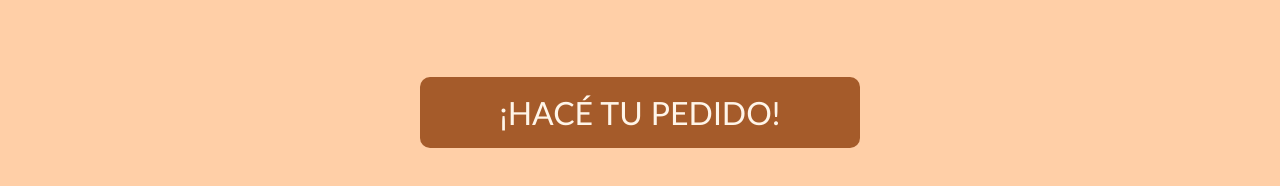
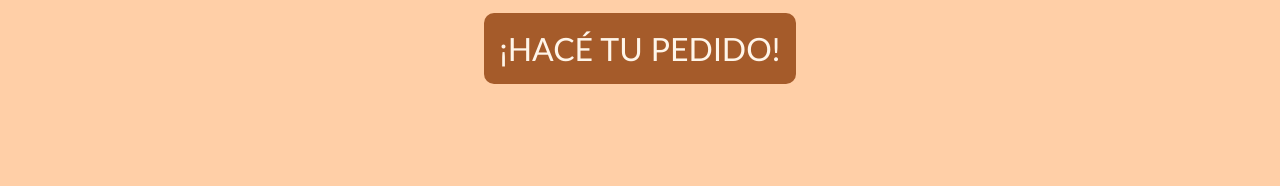
Before and after one commit to jhonihz30/githubenicotest, a plain HTML site: page index.html in a window 1280 px wide. Shown: the part 1901-2087 px from the top of the page. After the commit the page ends 2001 px from the top, so only its background shows below. Drawn offline with Linux system fonts and the light colour scheme.

Commit message:
Update style.css

```diff
--- a/style.css
+++ b/style.css
@@ -151,7 +151,7 @@ header img {
 }
 
 button {
-    margin: 5rem;
+    margin: 1rem;
     display: flex;
      justify-self: center;
     align-content: center;
@@ -160,8 +160,8 @@ button {
     background-color: rgb(165, 91, 42);
     border-radius: 10px;
     padding: 1rem;
-    padding-left: 5rem;
-    padding-right: 5rem;
+    padding-right: 2rem:
+    padding-left: 2rem;
     font-family:'Trebuchet MS', 'Lucida Sans Unicode', 'Lucida Grande', 'Lucida Sans', Arial, sans-serif;
     color: rgb(255, 245, 233);
     border: none;
```
